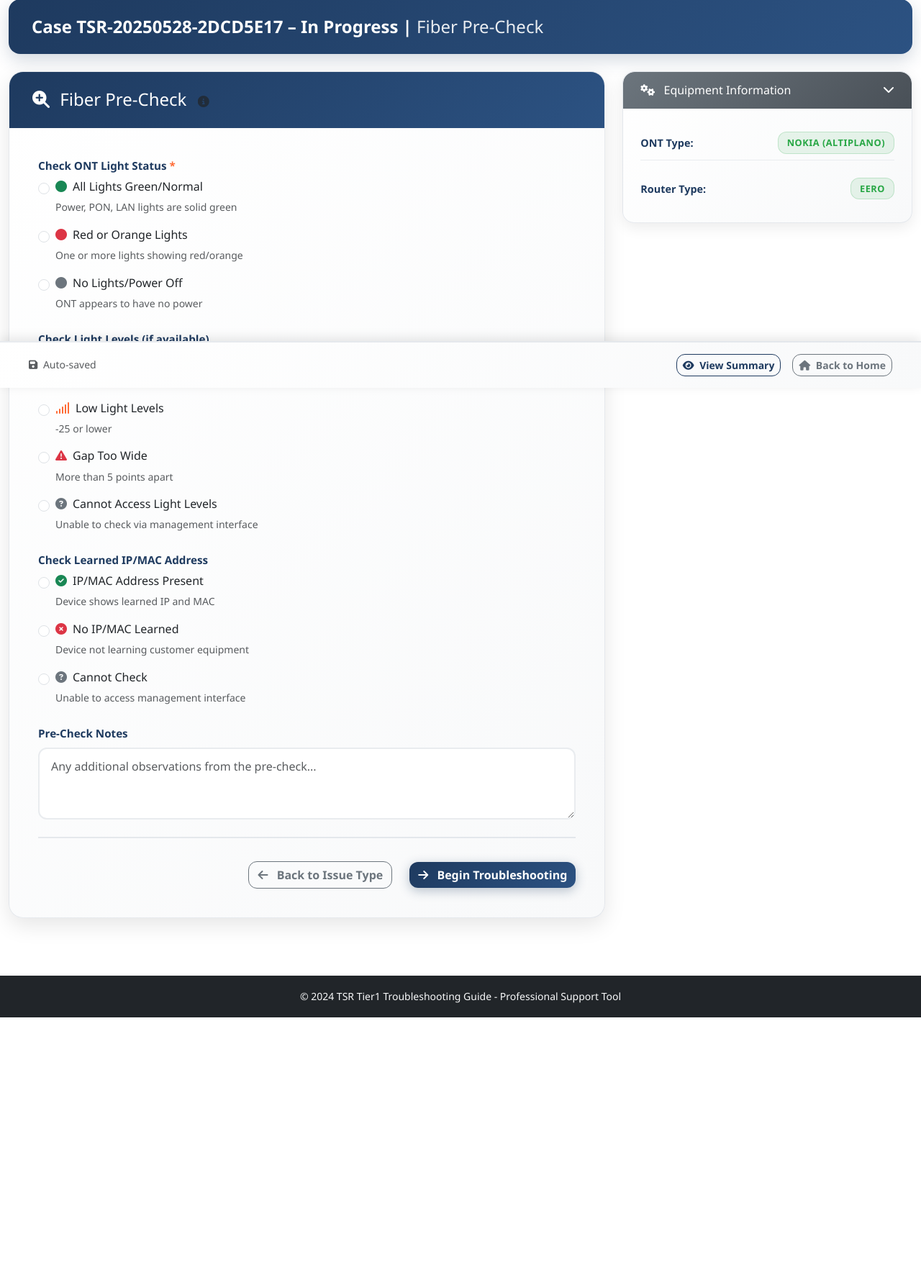
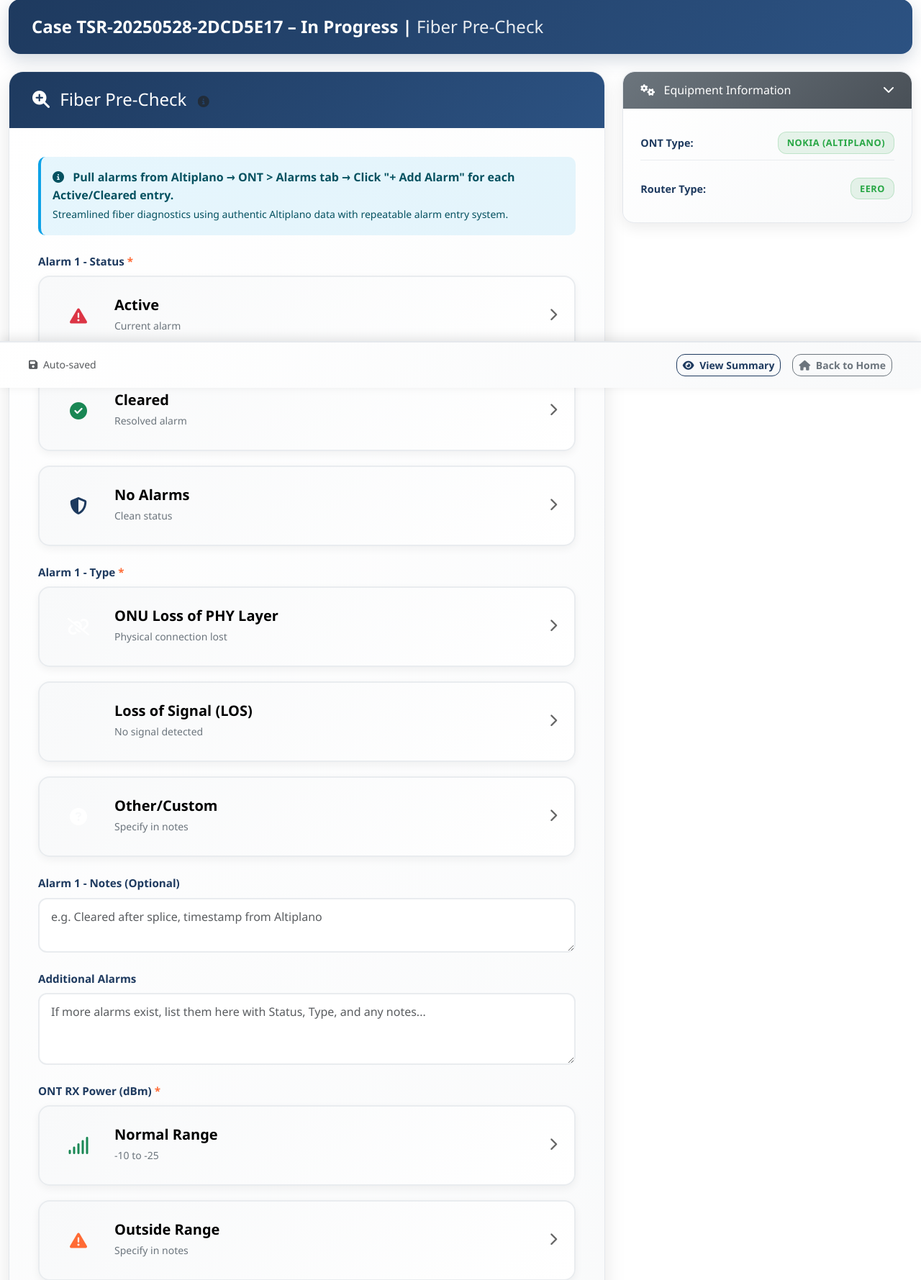
Before and after one commit to vfernandez08/tsr-troubleshooting-app, a Flask app: page /troubleshoot_wizard?case_id=134 in a window 1280 px wide. Shown: the part 261-2040 px from the top of the page at 72% size. Before the commit the page ends 1675 px from the top, so only its background shows below. Run offline with Flask 3, Linux system fonts and the light colour scheme; some web fonts are replaced.

Commit message:
Improve alarm input and display options on fiber pre-check form
Refactors the troubleshoot wizard template to enhance fiber alarm input using interactive buttons and adds supporting JavaScript.

Replit-Commit-Author: Agent
Replit-Commit-Session-Id: 40b5a527-3576-49fe-86d6-4fee332d6e40
Replit-Commit-Screenshot-Url: https://storage.googleapis.com/screenshot-production-us-central1/c6a0cfa1-a681-4a4b-b5c8-26483fb6c4b9/45434ea9-b50c-41f1-b9ce-24702e0407fe.jpg

```diff
--- a/static/js/main.js
+++ b/static/js/main.js
@@ -67,6 +67,30 @@ document.addEventListener('DOMContentLoaded', function() {
             setTimeout(() => {
                 this.classList.remove('loading');
             }, 1000);
+        });
+    });
+
+    // Handle equipment selection buttons
+    const equipmentButtons = document.querySelectorAll('.cool-equipment-btn');
+    equipmentButtons.forEach(button => {
+        button.addEventListener('click', function() {
+            const target = this.dataset.target;
+            const value = this.dataset.value;
+
+            // Remove active class from siblings and add to clicked
+            this.parentElement.querySelectorAll('.cool-equipment-btn').forEach(btn => {
+                btn.classList.remove('active');
+            });
+            this.classList.add('active');
+
+            // Update the hidden input
+            const hiddenInput = document.getElementById(`${target}_input`);
+            if (hiddenInput) {
+                hiddenInput.value = value;
+            }
+
+            // Update session storage for persistence
+            sessionStorage.setItem(`selected_${target}`, value);
         });
     });
 
--- a/templates/troubleshoot_wizard.html
+++ b/templates/troubleshoot_wizard.html
@@ -544,118 +544,182 @@
                 <div class="card-body">
                     <form method="POST" action="{{ url_for('troubleshoot_wizard_post', case_id=case.id) }}" id="preCheckForm">
 
-                        <div class="mb-4">
-                            <label class="form-label required">Check ONT Light Status</label>
-                            <div class="precheck-options">
-                                <div class="form-check precheck-card mb-3">
-                                    <input class="form-check-input" type="radio" name="ont_lights" id="lights_normal" value="All Green" required>
-                                    <label class="form-check-label" for="lights_normal">
-                                        <div class="precheck-content">
-                                            <h6><i class="fas fa-circle text-success me-2"></i>All Lights Green/Normal</h6>
-                                            <p class="small text-muted mb-0">Power, PON, LAN lights are solid green</p>
-                                        </div>
-                                    </label>
-                                </div>
-                                <div class="form-check precheck-card mb-3">
-                                    <input class="form-check-input" type="radio" name="ont_lights" id="lights_red" value="Red/Orange Lights" required>
-                                    <label class="form-check-label" for="lights_red">
-                                        <div class="precheck-content">
-                                            <h6><i class="fas fa-circle text-danger me-2"></i>Red or Orange Lights</h6>
-                                            <p class="small text-muted mb-0">One or more lights showing red/orange</p>
-                                        </div>
-                                    </label>
-                                </div>
-                                <div class="form-check precheck-card mb-3">
-                                    <input class="form-check-input" type="radio" name="ont_lights" id="lights_off" value="No Lights" required>
-                                    <label class="form-check-label" for="lights_off">
-                                        <div class="precheck-content">
-                                            <h6><i class="fas fa-circle text-secondary me-2"></i>No Lights/Power Off</h6>
-                                            <p class="small text-muted mb-0">ONT appears to have no power</p>
-                                        </div>
-                                    </label>
-                                </div>
-                            </div>
+                        <div class="alert alert-info mb-4">
+                            <i class="fas fa-info-circle me-2"></i>
+                            <strong>Pull alarms from Altiplano → ONT > Alarms tab → Click "+ Add Alarm" for each Active/Cleared entry.</strong>
+                            <br><small>Streamlined fiber diagnostics using authentic Altiplano data with repeatable alarm entry system.</small>
                         </div>
 
                         <div class="mb-4">
-                            <label class="form-label">Check Light Levels (if available)</label>
-                            <div class="precheck-options">
-                                <div class="form-check precheck-card mb-3">
-                                    <input class="form-check-input" type="radio" name="light_levels" id="light_good" value="Good Light Levels (-20 to -10)">
-                                    <label class="form-check-label" for="light_good">
-                                        <div class="precheck-content">
-                                            <h6><i class="fas fa-signal text-success me-2"></i>Good Light Levels</h6>
-                                            <p class="small text-muted mb-0">-20 to -10</p>
+                            <label class="form-label required">Alarm 1 - Status</label>
+                            <div class="cool-button-grid">
+                                <button type="button" class="cool-equipment-btn {{ 'active' if 'alarm1_status' in session and session.alarm1_status == 'Active' else '' }}" data-value="Active" data-target="alarm1_status">
+                                    <div class="btn-icon">
+                                        <i class="fas fa-exclamation-triangle text-danger"></i>
                                     </div>
-                                    </label>
+                                    <div class="btn-content">
+                                        <h5>Active</h5>
+                                        <span>Current alarm</span>
                                     </div>
-                                <div class="form-check precheck-card mb-3">
-                                    <input class="form-check-input" type="radio" name="light_levels" id="light_low" value="Low Light Levels (-25 or lower)">
-                                    <label class="form-check-label" for="light_low">
-                                        <div class="precheck-content">
-                                            <h6><i class="fas fa-signal text-warning me-2"></i>Low Light Levels</h6>
-                                            <p class="small text-muted mb-0">-25 or lower</p>
+                                    <div class="btn-arrow">
+                                        <i class="fas fa-chevron-right"></i>
                                     </div>
-                                    </label>
+                                </button>
+
+                                <button type="button" class="cool-equipment-btn {{ 'active' if 'alarm1_status' in session and session.alarm1_status == 'Cleared' else '' }}" data-value="Cleared" data-target="alarm1_status">
+                                    <div class="btn-icon">
+                                        <i class="fas fa-check-circle text-success"></i>
                                     </div>
-                                <div class="form-check precheck-card mb-3">
-                                    <input class="form-check-input" type="radio" name="light_levels" id="light_gap" value="Gap Too Wide (more than 5 points apart)">
-                                    <label class="form-check-label" for="light_gap">
-                                        <div class="precheck-content">
-                                            <h6><i class="fas fa-exclamation-triangle text-danger me-2"></i>Gap Too Wide</h6>
-                                            <p class="small text-muted mb-0">More than 5 points apart</p>
+                                    <div class="btn-content">
+                                        <h5>Cleared</h5>
+                                        <span>Resolved alarm</span>
                                     </div>
-                                    </label>
+                                    <div class="btn-arrow">
+                                        <i class="fas fa-chevron-right"></i>
                                     </div>
-                                <div class="form-check precheck-card mb-3">
-                                    <input class="form-check-input" type="radio" name="light_levels" id="light_unknown" value="Cannot Access Light Levels">
-                                    <label class="form-check-label" for="light_unknown">
-                                        <div class="precheck-content">
-                                            <h6><i class="fas fa-question-circle text-secondary me-2"></i>Cannot Access Light Levels</h6>
-                                            <p class="small text-muted mb-0">Unable to check via management interface</p>
+                                </button>
+
+                                <button type="button" class="cool-equipment-btn {{ 'active' if 'alarm1_status' in session and session.alarm1_status == 'No Alarms' else '' }}" data-value="No Alarms" data-target="alarm1_status">
+                                    <div class="btn-icon">
+                                        <i class="fas fa-shield-alt text-primary"></i>
                                     </div>
-                                    </label>
+                                    <div class="btn-content">
+                                        <h5>No Alarms</h5>
+                                        <span>Clean status</span>
                                     </div>
+                                    <div class="btn-arrow">
+                                        <i class="fas fa-chevron-right"></i>
                                     </div>
+                                </button>
+                            </div>
+                            <input type="hidden" name="alarm1_status" id="alarm1_status_input" value="" required>
                         </div>
 
                         <div class="mb-4">
-                            <label class="form-label">Check Learned IP/MAC Address</label>
-                            <div class="precheck-options">
-                                <div class="form-check precheck-card mb-3">
-                                    <input class="form-check-input" type="radio" name="learned_address" id="address_present" value="IP/MAC Present">
-                                    <label class="form-check-label" for="address_present">
-                                        <div class="precheck-content">
-                                            <h6><i class="fas fa-check-circle text-success me-2"></i>IP/MAC Address Present</h6>
-                                            <p class="small text-muted mb-0">Device shows learned IP and MAC</p>
+                            <label class="form-label required">Alarm 1 - Type</label>
+                            <div class="cool-button-grid">
+                                <button type="button" class="cool-equipment-btn" data-value="ONU Loss of PHY Layer" data-target="alarm1_type">
+                                    <div class="btn-icon">
+                                        <i class="fas fa-unlink"></i>
                                     </div>
-                                    </label>
+                                    <div class="btn-content">
+                                        <h5>ONU Loss of PHY Layer</h5>
+                                        <span>Physical connection lost</span>
                                     </div>
-                                <div class="form-check precheck-card mb-3">
-                                    <input class="form-check-input" type="radio" name="learned_address" id="address_missing" value="No IP/MAC Learned">
-                                    <label class="form-check-label" for="address_missing">
-                                        <div class="precheck-content">
-                                            <h6><i class="fas fa-times-circle text-danger me-2"></i>No IP/MAC Learned</h6>
-                                            <p class="small text-muted mb-0">Device not learning customer equipment</p>
+                                    <div class="btn-arrow">
+                                        <i class="fas fa-chevron-right"></i>
                                     </div>
-                                    </label>
+                                </button>
+
+                                <button type="button" class="cool-equipment-btn" data-value="Loss of Signal (LOS)" data-target="alarm1_type">
+                                    <div class="btn-icon">
+                                        <i class="fas fa-signal-slash"></i>
                                     </div>
-                                <div class="form-check precheck-card mb-3">
-                                    <input class="form-check-input" type="radio" name="learned_address" id="address_unknown" value="Cannot Check">
-                                    <label class="form-check-label" for="address_unknown">
-                                        <div class="precheck-content">
-                                            <h6><i class="fas fa-question-circle text-secondary me-2"></i>Cannot Check</h6>
-                                            <p class="small text-muted mb-0">Unable to access management interface</p>
+                                    <div class="btn-content">
+                                        <h5>Loss of Signal (LOS)</h5>
+                                        <span>No signal detected</span>
                                     </div>
-                                    </label>
+                                    <div class="btn-arrow">
+                                        <i class="fas fa-chevron-right"></i>
                                     </div>
+                                </button>
+
+                                <button type="button" class="cool-equipment-btn" data-value="Other/Custom" data-target="alarm1_type">
+                                    <div class="btn-icon">
+                                        <i class="fas fa-question-circle"></i>
                                     </div>
+                                    <div class="btn-content">
+                                        <h5>Other/Custom</h5>
+                                        <span>Specify in notes</span>
+                                    </div>
+                                    <div class="btn-arrow">
+                                        <i class="fas fa-chevron-right"></i>
+                                    </div>
+                                </button>
+                            </div>
+                            <input type="hidden" name="alarm1_type" id="alarm1_type_input" value="" required>
                         </div>
 
                         <div class="mb-4">
-                            <label for="precheck_notes" class="form-label">Pre-Check Notes</label>
+                            <label for="alarm1_notes" class="form-label">Alarm 1 - Notes (Optional)</label>
+                            <textarea class="form-control" id="alarm1_notes" name="alarm1_notes" rows="2"
+                                      placeholder="e.g. Cleared after splice, timestamp from Altiplano"></textarea>
+                        </div>
+
+                        <div class="mb-4">
+                            <label for="additional_alarms" class="form-label">Additional Alarms</label>
+                            <textarea class="form-control" id="additional_alarms" name="additional_alarms" rows="3"
+                                      placeholder="If more alarms exist, list them here with Status, Type, and any notes..."></textarea>
+                        </div>
+
+                        <div class="mb-4">
+                            <label class="form-label required">ONT RX Power (dBm)</label>
+                            <div class="cool-button-grid">
+                                <button type="button" class="cool-equipment-btn" data-value="-10 to -25" data-target="ont_rx_power">
+                                    <div class="btn-icon">
+                                        <i class="fas fa-signal text-success"></i>
+                                    </div>
+                                    <div class="btn-content">
+                                        <h5>Normal Range</h5>
+                                        <span>-10 to -25</span>
+                                    </div>
+                                    <div class="btn-arrow">
+                                        <i class="fas fa-chevron-right"></i>
+                                    </div>
+                                </button>
+
+                                <button type="button" class="cool-equipment-btn" data-value="Outside Range" data-target="ont_rx_power">
+                                    <div class="btn-icon">
+                                        <i class="fas fa-exclamation-triangle text-warning"></i>
+                                    </div>
+                                    <div class="btn-content">
+                                        <h5>Outside Range</h5>
+                                        <span>Specify in notes</span>
+                                    </div>
+                                    <div class="btn-arrow">
+                                        <i class="fas fa-chevron-right"></i>
+                                    </div>
+                                </button>
+                            </div>
+                            <input type="hidden" name="ont_rx_power" id="ont_rx_power_input" value="" required>
+                        </div>
+
+                        <div class="mb-4">
+                            <label class="form-label required">OLT TX Power (dBm)</label>
+                            <div class="cool-button-grid">
+                                <button type="button" class="cool-equipment-btn" data-value="-10 to -25 (gap ≤4)" data-target="olt_tx_power">
+                                    <div class="btn-icon">
+                                        <i class="fas fa-signal text-success"></i>
+                                    </div>
+                                    <div class="btn-content">
+                                        <h5>Normal Range</h5>
+                                        <span>-10 to -25 (gap ≤4)</span>
+                                    </div>
+                                    <div class="btn-arrow">
+                                        <i class="fas fa-chevron-right"></i>
+                                    </div>
+                                </button>
+
+                                <button type="button" class="cool-equipment-btn" data-value="Gap >4 or Outside Range" data-target="olt_tx_power">
+                                    <div class="btn-icon">
+                                        <i class="fas fa-exclamation-triangle text-warning"></i>
+                                    </div>
+                                    <div class="btn-content">
+                                        <h5>Gap >4 or Outside Range</h5>
+                                        <span>Specify in notes</span>
+                                    </div>
+                                    <div class="btn-arrow">
+                                        <i class="fas fa-chevron-right"></i>
+                                    </div>
+                                </button>
+                            </div>
+                            <input type="hidden" name="olt_tx_power" id="olt_tx_power_input" value="" required>
+                        </div>
+
+                        <div class="mb-4">
+                            <label for="precheck_notes" class="form-label">Additional Notes</label>
                             <textarea class="form-control" id="precheck_notes" name="precheck_notes" rows="3"
-                                      placeholder="Any additional observations from the pre-check..."></textarea>
+                                      placeholder="Any additional observations, specific power levels, or other details..."></textarea>
                         </div>
 
                         <div class="wizard-actions mt-4">
```
Lines whose indentation alone changed are shown as unchanged.
